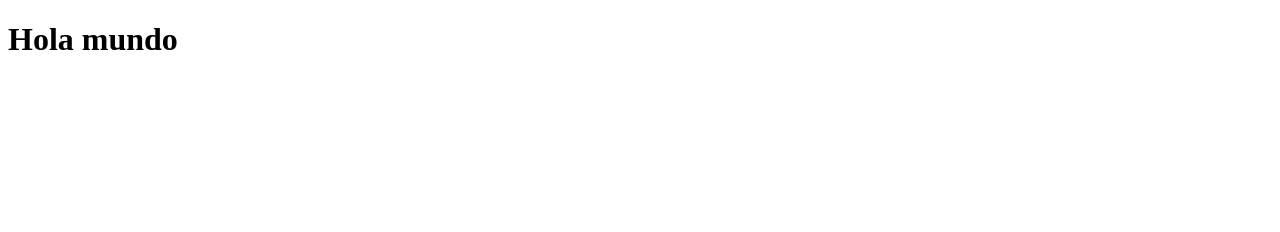
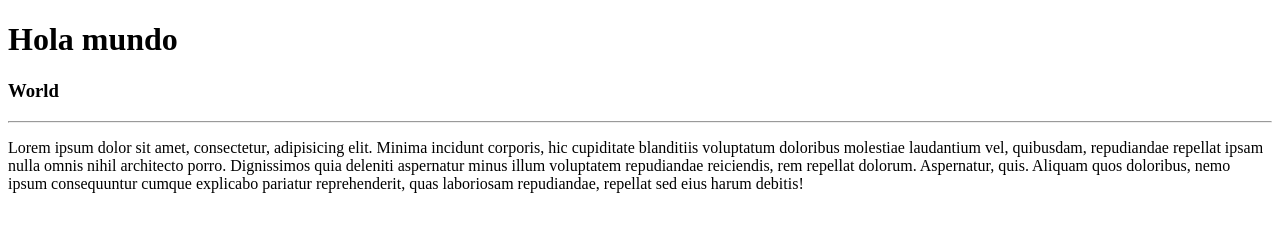
Before and after one commit to marco24dl/prueba_html, a plain HTML site: page index.html in a window 1280 px wide. Drawn offline with Linux system fonts and the light colour scheme.

Commit message:
commint 3

```diff
--- a/index.html
+++ b/index.html
@@ -11,5 +11,10 @@
 		Hola mundo
 	</h1>
 
+	<h3>World</h3>
+	<hr>
+	<div>
+		<p>Lorem ipsum dolor sit amet, consectetur, adipisicing elit. Minima incidunt corporis, hic cupiditate blanditiis voluptatum doloribus molestiae laudantium vel, quibusdam, repudiandae repellat ipsam nulla omnis nihil architecto porro. Dignissimos quia deleniti aspernatur minus illum voluptatem repudiandae reiciendis, rem repellat dolorum. Aspernatur, quis. Aliquam quos doloribus, nemo ipsum consequuntur cumque explicabo pariatur reprehenderit, quas laboriosam repudiandae, repellat sed eius harum debitis!</p>
+	</div>
 </body>
 </html>
```
